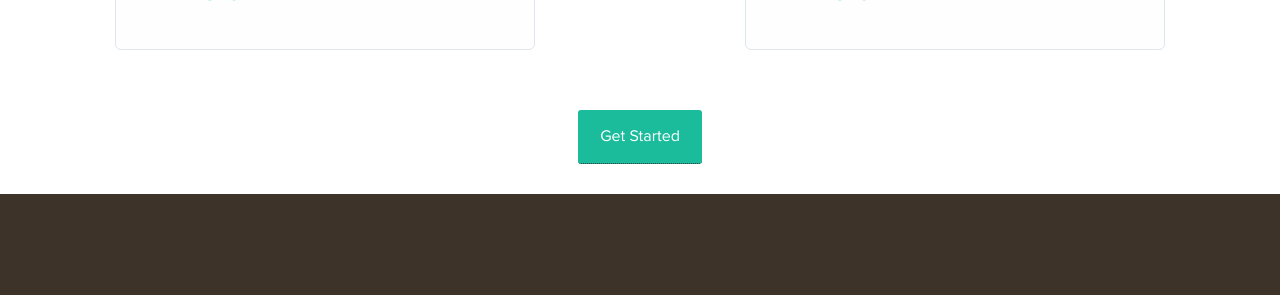
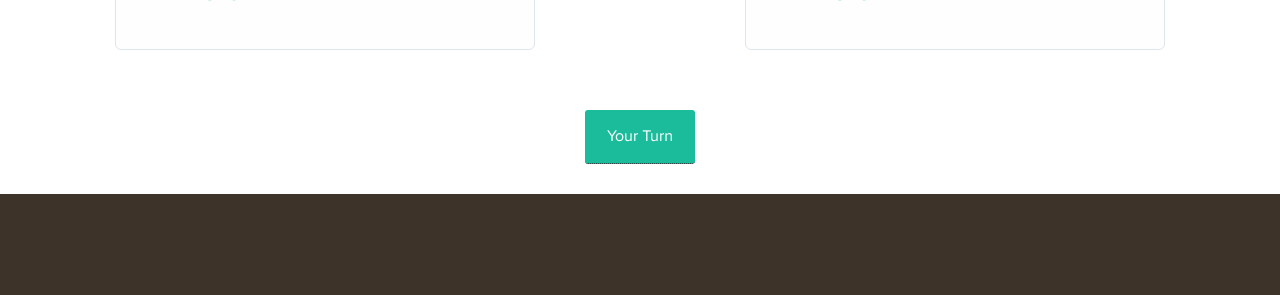
Before and after one commit to TeamMood/landing-page, a Jekyll site: the page built from en/success/index.html, in a window 1280 px wide. Shown: the part 1505-1800 px from the top of the page. Built offline with Jekyll 4.4.1, drawn with Linux system fonts in a browser that asks for light colours; nearby versions of some CDN libraries; a script that is not in the unit is left out; comment, search, counter and statistics services are not loaded.

Commit message:
Better wording.

```diff
--- a/en/success/index.html
+++ b/en/success/index.html
@@ -84,8 +84,7 @@ lang: en
     <div class="container">
         <div class="row">
             <div class="col-md-12 center">
-                <a class="light-orange-btn btn-lg" href="/{{ page.lang }}/signup">Get Started</a>
-                <!--br>or try the <a href="/{{ page.lang }}/demo">demo</a-->
+                <a class="light-orange-btn btn-lg" href="/{{ page.lang }}/signup">Your Turn</a>
             </div>
         </div>
     </div>
--- a/fr/success/index.html
+++ b/fr/success/index.html
@@ -84,7 +84,7 @@ lang: fr
     <div class="container">
         <div class="row">
             <div class="col-md-12 center">
-                <a class="light-orange-btn btn-lg" href="/{{ page.lang }}/signup">Get Started</a>
+                <a class="light-orange-btn btn-lg" href="/{{ page.lang }}/signup">À Votre Tour</a>
             </div>
         </div>
     </div>
```
